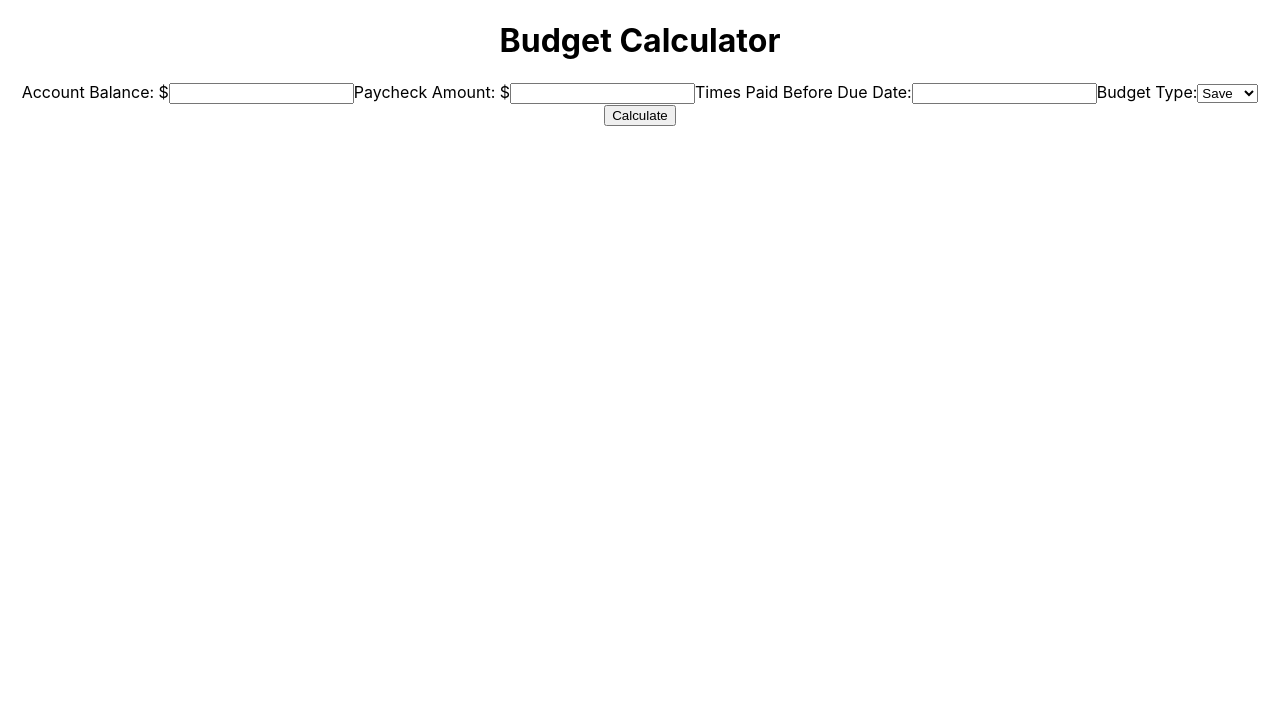
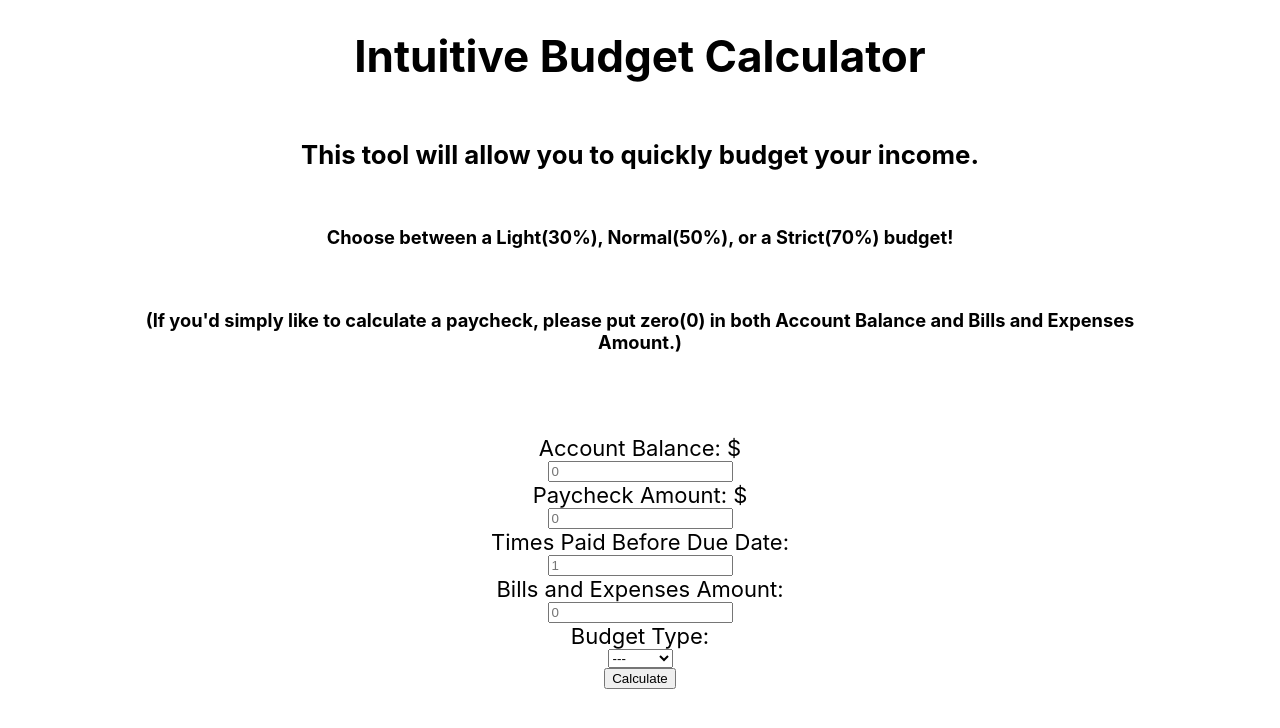
Before and after one commit to hector8th/budget, a React (Create React App) app: page / in a window 1280 px wide. Shown: the top 728 px of the page. Built offline with nearby package versions, Linux system fonts and the light colour scheme.

Commit message:
Completed

```diff
--- a/src/App.css
+++ b/src/App.css
@@ -1,45 +1,37 @@
 .App {
+  height: 625px;
+  width: 100%;
   text-align: center;
+  font-size: calc(10px + 1.5vmin);
 }
 
-.App-logo {
-  height: 40vmin;
-  pointer-events: none;
+/* ***************************************************************************************************** */
+
+.container {
+  display: flex;
+  flex-direction: column;
+  justify-content: center;
+  align-items: center;
+  padding-left: 10%;
+  padding-right: 10%;
 }
 
-@media (prefers-reduced-motion: no-preference) {
-  .App-logo {
-    animation: App-logo-spin infinite 20s linear;
-  }
+.form {
+  display: flex;
+  flex-direction: column;
+  justify-content: center;
+  align-items: center;
+  width: 100%;
+  padding-bottom: 10%;
 }
 
-.App-header {
-  background-color: #282c34;
-  min-height: 100vh;
-  display: flex;
-  flex-direction: column;
-  align-items: center;
-  justify-content: center;
-  font-size: calc(10px + 2vmin);
-  color: white;
+.result {
+  text-align: center;
+  width: 200px;
+  color:rgb(78, 0, 78);
+  padding-bottom: 5%;
+  font-weight: bold;
 }
-
-.App-link {
-  color: #61dafb;
-}
-
-@keyframes App-logo-spin {
-  from {
-    transform: rotate(0deg);
-  }
-  to {
-    transform: rotate(360deg);
-  }
-}
-
-
-
-
 /* .content-window {
   background-color: rgb(161, 161, 161);
   display: flex;
--- a/src/App.js
+++ b/src/App.js
@@ -1,4 +1,3 @@
-// import logo from './logo.svg';
 import React, { Component } from 'react';
 import './App.css';
 
@@ -10,7 +9,8 @@ class App extends Component {
       accountBalance: '',
       paycheckAmount: '',
       payFrequency: '',
-      budgetType: 'save',
+      bills: '',
+      budgetType: '1',
       advice: ''
     };
   }
@@ -18,49 +18,72 @@ class App extends Component {
   handleSubmit = (e) => {
     e.preventDefault();
 
-    const { paycheckAmount, payFrequency, accountBalance, budgetType } = this.state;
+    const { paycheckAmount, payFrequency, accountBalance, bills, budgetType } = this.state;
     const totalIncome = parseFloat(paycheckAmount) * parseInt(payFrequency);
+    const newBalance = parseFloat(accountBalance) + totalIncome;
+    const moneySaved = newBalance * (parseInt(budgetType) / 10);
+    const payDiff = (newBalance - moneySaved).toFixed(2);
     let newAdvice = '';
-    // *********************** START WITH THE BUDGET TYPES ******************************
-    if (budgetType === 'save') {
-      if (totalIncome >= parseFloat(accountBalance)) {
-        newAdvice = 'You can save all of your income!';
+
+    if (budgetType === '3') {
+      if ((payFrequency >= 1) && (moneySaved > bills)) {
+        newAdvice = `Light Budget(30%)!\nYour Balance before your Bills/Expenses is $${newBalance}, so you can spend up to $${payDiff}!`;
+      } else if ((payFrequency >= 1) && (moneySaved <= bills)) {
+        newAdvice = `SLOW DOWN!!!\nYou need to save your money!!!\nYour Balance($${newBalance}) will not survive on this budget!!!\nYou will only manage to save $${moneySaved.toFixed(2)}!!!`;
       } else {
-        newAdvice = 'You can save a portion of your income.';
+        newAdvice = `Please enter a correct number for Times Paid.`;
       }
-    } else if (budgetType === 'spend') {
-      if (parseFloat(accountBalance) >= totalIncome) {
-        newAdvice = 'You have enough to cover your expenses.';
+    } else if (budgetType === '5') {
+      if ((payFrequency >= 1) && (moneySaved > bills)) {
+        newAdvice = `Normal Budget(50%)!\nYour Balance before your Bills/Expenses is $${newBalance}, so you can spend up to $${payDiff}!`;
+      } else if ((payFrequency >= 1) && (moneySaved <= bills)) {
+        newAdvice = `SLOW DOWN!!!\nYou need to save your money!!!\nYour Balance($${newBalance}) will not survive on this budget!!!\nYou will only manage to save $${moneySaved.toFixed(2)}!!!`;
       } else {
-        newAdvice = 'You might need to adjust your spending.';
+        newAdvice = `Please enter a correct number for Times Paid.`;
       }
+    } else if (budgetType === '7') {
+      if ((payFrequency >= 1) && (moneySaved > bills)) {
+        newAdvice = `Strict Budget(70%)!\nYour Balance before your Bills/Expenses is $${newBalance}, so you can spend up to $${payDiff}!`;
+      } else if ((payFrequency >= 1) && (moneySaved <= bills)) {
+        newAdvice = `SLOW DOWN!!!\nYou need to save your money!!!\nYour Balance($${newBalance}) will not survive on this budget!!!\nYou will only manage to save $${moneySaved.toFixed(2)}!!!`;
+      } else {
+        newAdvice = `Please enter a correct number for Times Paid.`;
+      }
+    } else {
+      newAdvice = 'Please, choose a proper Budget type and make sure you entered correct values.';
     }
-
     this.setState({ advice: newAdvice });
   };
 
   render() {
-    const { accountBalance, paycheckAmount, payFrequency, budgetType, advice } = this.state;
+    const { accountBalance, paycheckAmount, payFrequency, bills, budgetType, advice } = this.state;
 
     return (
       <div className="App">
         <div className="container">
-          <h1>Budget Calculator</h1>
-          <form onSubmit={this.handleSubmit}>
+          <h1>Intuitive Budget Calculator</h1>
+          <h3>This tool will allow you to quickly budget your income.</h3>
+          <h5>Choose between a Light(30%), Normal(50%), or a Strict(70%) budget!</h5>
+          <h5>(If you'd simply like to calculate a paycheck, please put zero(0) in both Account Balance and Bills and Expenses Amount.)</h5>
+          <div className="result">{advice}</div>
+          <form className="form" onSubmit={this.handleSubmit}>
             <label>Account Balance: $</label>
-            <input type="text" value={accountBalance} onChange={(e) => this.setState({ accountBalance: e.target.value })} required />
+            <input type="text" placeholder='0' value={accountBalance} onChange={(e) => this.setState({ accountBalance: e.target.value })} required />
             <label>Paycheck Amount: $</label>
-            <input type="text" value={paycheckAmount} onChange={(e) => this.setState({ paycheckAmount: e.target.value })} required />
+            <input type="text" placeholder='0' value={paycheckAmount} onChange={(e) => this.setState({ paycheckAmount: e.target.value })} required />
             <label>Times Paid Before Due Date:</label>
-            <input type="text" value={payFrequency} onChange={(e) => this.setState({ payFrequency: e.target.value })} required />
+            <input type="text" placeholder='1' value={payFrequency} onChange={(e) => this.setState({ payFrequency: e.target.value })} required />
+            <label>Bills and Expenses Amount:</label>
+            <input type="text" placeholder='0' value={bills} onChange={(e) => this.setState({ bills: e.target.value })} required />
             <label>Budget Type:</label>
             <select value={budgetType} onChange={(e) => this.setState({ budgetType: e.target.value })} required>
-              <option value="save">Save</option>
-              <option value="spend">Spend</option>
+              <option value="1">---</option>
+              <option value="3">Light</option>
+              <option value="5">Normal</option>
+              <option value="7">Strict</option>
             </select>
             <button type="submit">Calculate</button>
           </form>
-          <div className="result">{advice}</div>
         </div>
       </div>
     );
```
